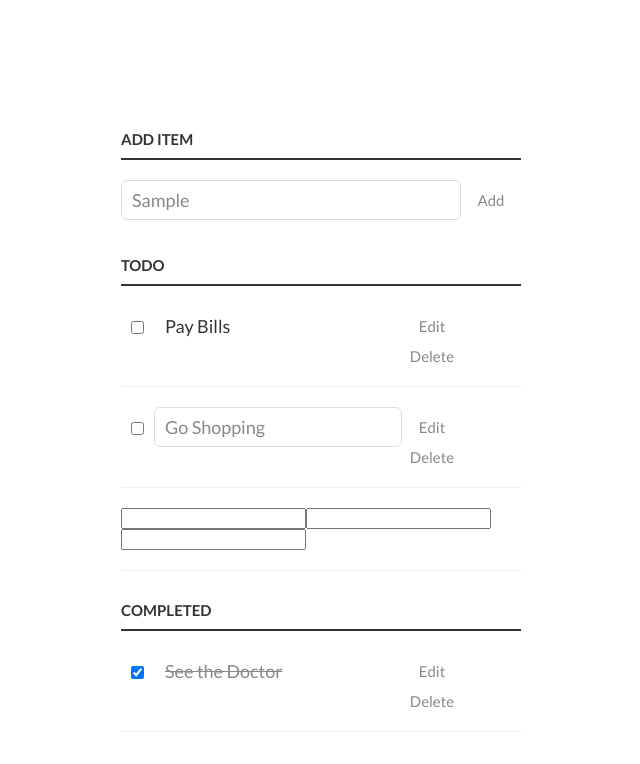
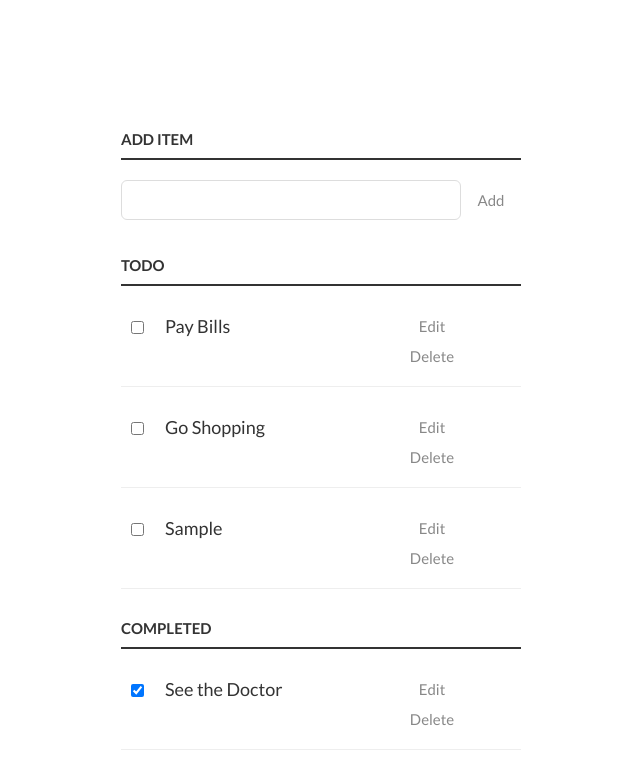
Before and after one commit to jrrembert/vanilla-to-do, a plain HTML site: page index.html in a window 1280 px wide. Both pictures are taken after typing "Sample" into the empty fields and a click on the button "Add". Shown: the whole page, without its empty margins (319-959 px from the left). Drawn offline with Linux system fonts and the light colour scheme.

Commit message:
Finished app

```diff
--- a/index.html
+++ b/index.html
@@ -13,13 +13,13 @@
 
       <h3>Todo</h3>
       <ul id="incomplete-tasks">
-        <li><input type="checkbox"><label>Pay Bills</label><input type="text"><button class="edit">Edit</button><button class="delete">Delete</button></li>
-        <li class="editMode"><input type="checkbox"><label>Go Shopping</label><input type="text" value="Go Shopping"><button class="edit">Edit</button><button class="delete">Delete</button></li>
+        <li><input type="checkbox"><label>Pay Bills</label>    <input type="text"><button class="edit">Edit</button><button class="delete">Delete</button></li>
+        <li><input type="checkbox"><label>Go Shopping</label><input type="text" value="Go Shopping"><button class="edit">Edit</button><button class="delete">Delete</button></li>
 
       </ul>
 
       <h3>Completed</h3>
-      <ul id="completed-tasks">
+      <ul id="complete-tasks">
         <li><input type="checkbox" checked><label>See the Doctor</label><input type="text"><button class="edit">Edit</button><button class="delete">Delete</button></li>
       </ul>
     </div>
--- a/js/app.js
+++ b/js/app.js
@@ -4,36 +4,40 @@
 var taskInput = document.getElementById("new-task");
 var addButton = document.getElementsByTagName("button")[0];
 var incompleteTasksHolder = document.getElementById("incomplete-tasks");
-var completedTasksHolder = document.getElementById("completed-tasks");
-
+var completeTasksHolder = document.getElementById("complete-tasks");
 
 var createNewTaskElement = function(taskString) {
 
     //Create list item
     var listItem = document.createElement("li");
 
-
-
+    //Elements for each task
     var checkBox = document.createElement("input");
-    var label = document.createElement("input");
+    var label = document.createElement("label");
     var editInput = document.createElement("input");
     var editButton = document.createElement("button");
     var deleteButton = document.createElement("button");
-    //EAch elements, needs modifed and appended
 
+    //Elements to modify
+    checkBox.type = "checkbox";
+    editInput.type = "text";
 
+    editButton.innerText = "Edit";
+    editButton.className = "edit";
+    deleteButton.innerText = "Delete";
+    deleteButton.className = "delete";
+
+    label.innerText = taskString;
+
+    //Elements to append
     listItem.appendChild(checkBox);
     listItem.appendChild(label);
     listItem.appendChild(editInput);
     listItem.appendChild(editButton);
     listItem.appendChild(deleteButton);
 
-
-
-
     return listItem
 }
-
 
 //Add a new task
 
@@ -42,34 +46,42 @@ var createTask = function() {
     console.log("Add task...");
 
     //Create new list item with text from #new-task
-    var listItem = createNewTaskElement("Some new task");
+    var listItem = createNewTaskElement(taskInput.value);
 
     incompleteTasksHolder.appendChild(listItem);
     bindTaskEvents(listItem, completeTask);
+
+    taskInput.value = ""
 }
 
-
-
 //Edit an existing task
-
 
 var editTask = function() {
     console.log("Edit task...");
 
+    var listItem = this.parentNode;
+
+    var editInput = listItem.querySelector("input[type=text]");
+    var label = listItem.querySelector("label");
+
     //if class of parent is .editMode
-    //Switch from .editMode
-    //label text become the input's value
-    //else
-    //Switch to .editMode
-    //input value becomes the label's text
+    var containsClass = listItem.classList.contains("editMode");
+    if (containsClass) {
+        //Switch from .editMode
+        //label text become the input's value
+        label.innerText = editInput.value;
+
+    } else {
+        //Switch to .editMode
+        //input value becomes the label's text
+        editInput.value = label.innerText
+    }
 
     //Toggle .editMode
-
+    listItem.classList.toggle("editMode");
 }
 
 //Delete a task
-
-
 var deleteTask = function() {
 
     console.log("Delete task...");
@@ -81,58 +93,49 @@ var deleteTask = function() {
     ul.removeChild(listItem);
 }
 
-
-
-//Mark a task as complete
-
+//Mark a task complete
 
 var completeTask = function() {
-
     console.log("Task complete...");
-    //When checkbox is checked
-    //Append list item to #completed-tasks
+    //When checkbox is checked, append list item to #complete-tasks
     var listItem = this.parentNode;
-    completedTasksHolder.appendChild(listItem);
+    completeTasksHolder.appendChild(listItem);
 
     bindTaskEvents(listItem, incompleteTask);
-
-
 }
 
-
-//Mark a task as incomplete
+//Mark a task incomplete
 
 var incompleteTask = function() {
     console.log("Task incomplete...");
-
+    //When checkbox is checked, append list item to #incomplete-tasks
     var listItem = this.parentNode;
     incompleteTasksHolder.appendChild(listItem);
 
     bindTaskEvents(listItem, completeTask);
 }
 
-var bindTaskEvents = function(taskListItem, checkboxEventHandler) {
+var bindTaskEvents = function(taskListItem, checkBoxEventHandler) {
     console.log("Bind list item events...")
 
     var checkBox = taskListItem.querySelector("input[type=checkbox]");
     var editButton = taskListItem.querySelector("button.edit");
     var deleteButton = taskListItem.querySelector("button.delete");
-    //select it's children
-    //bind editTask to edit button
 
     editButton.onclick = editTask;
-    //bind deleteTask to delete button
     deleteButton.onclick = deleteTask;
 
-    //bind taskCompleted to checkbox
-
-
+    //Bind checkBoxEventHandler to checkbox
+    checkBox.onchange = checkBoxEventHandler;
 }
 
+var ajaxRequest = function() {
+    console.log("AJAX request");
+}
 
-//Set click handler to the addTask function
-
-addButton.onclick = createTask;
+//Set click handler to the createTask function
+addButton.addEventListener("click", createTask);
+addButton.addEventListener("click", ajaxRequest);
 
 
 for (var i = 0; i < incompleteTasksHolder.children.length; i++) {
@@ -140,6 +143,6 @@ for (var i = 0; i < incompleteTasksHolder.children.length; i++) {
 
 }
 
-for (var i = 0; i < completedTasksHolder.children.length; i++) {
-    bindTaskEvents(completedTasksHolder.children[i], incompleteTask);
+for (var i = 0; i < completeTasksHolder.children.length; i++) {
+    bindTaskEvents(completeTasksHolder.children[i], incompleteTask);
 }
```
